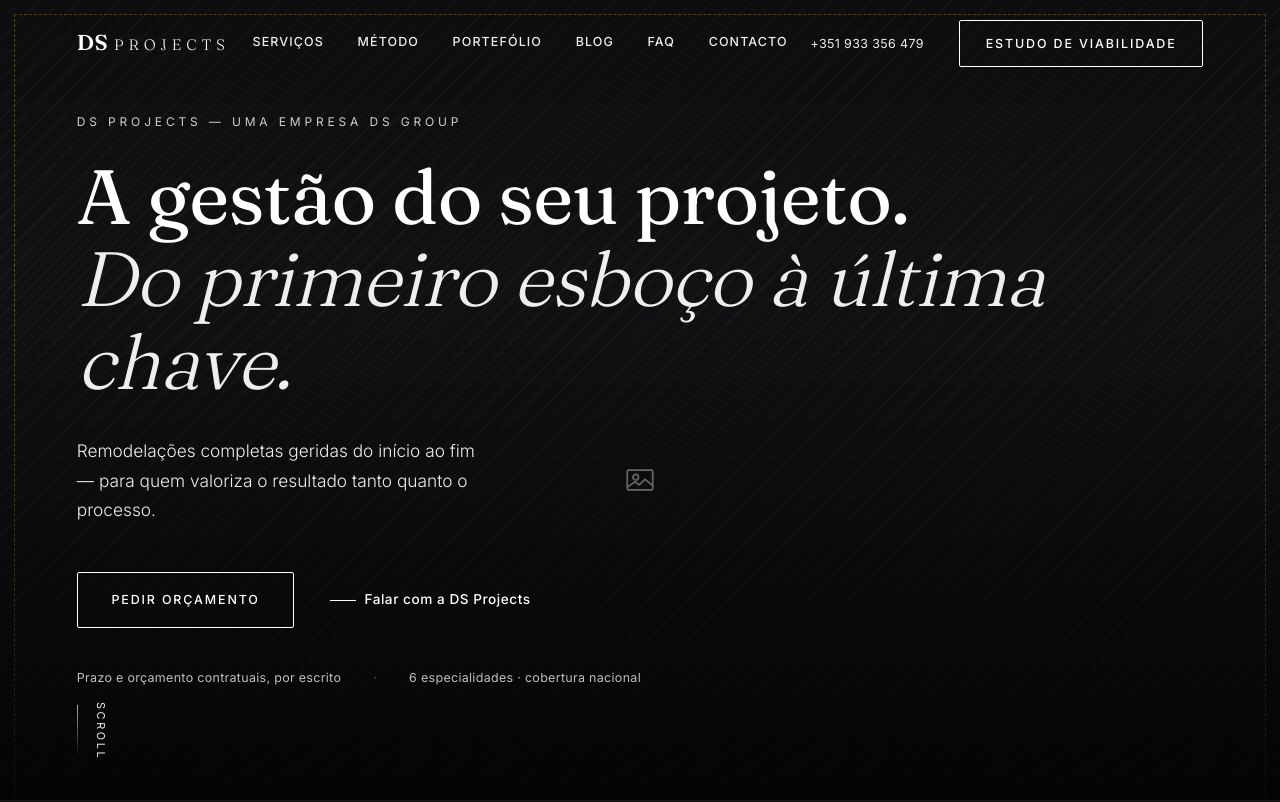
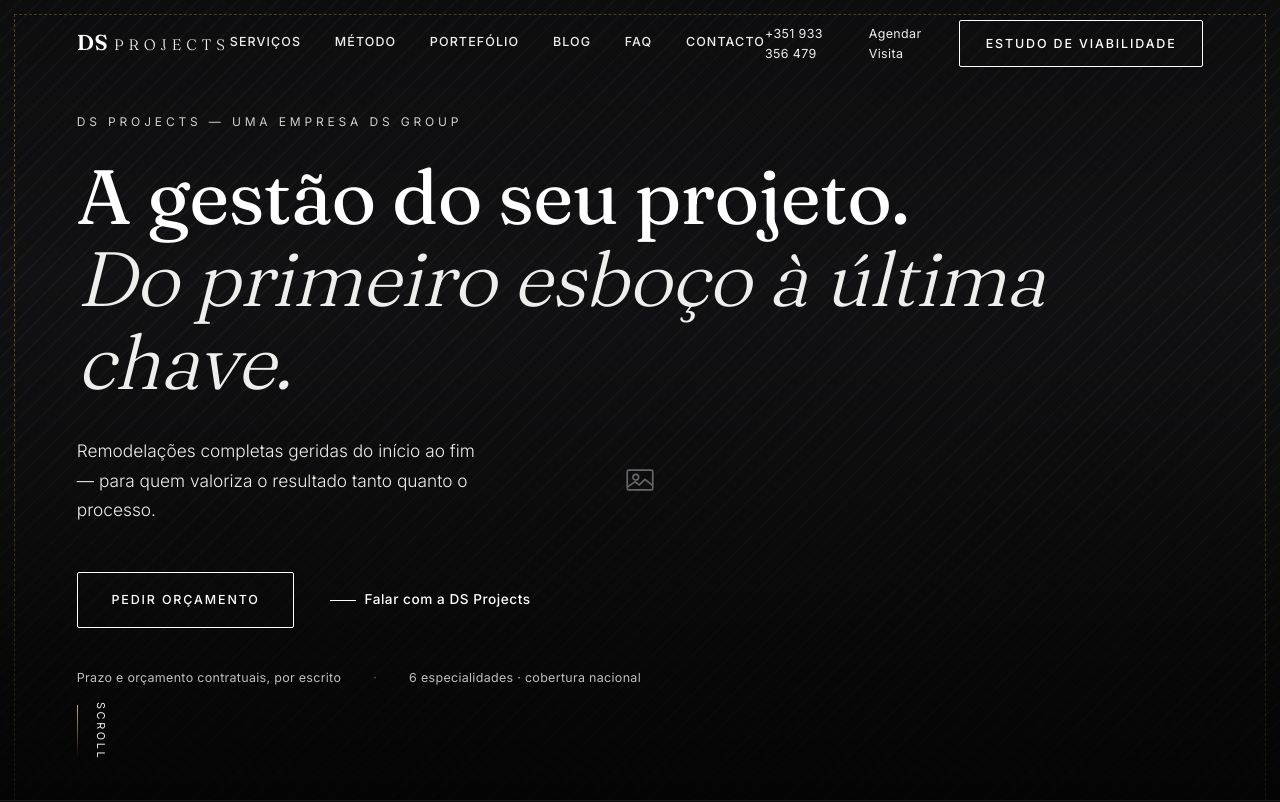
Before and after one commit to dsgrouppt/ds-group, a Next.js app in the folder website/: page / in a window 1280 px wide. Shown: the top 802 px of the page. Built offline with nearby package versions, Linux system fonts and the light colour scheme; no server answers.

Commit message:
fix(website): CTA Agendar Visita + Falar com a DS Projects no header (Header.tsx)

```diff
--- a/website/src/components/layout/Header.tsx
+++ b/website/src/components/layout/Header.tsx
@@ -79,6 +79,14 @@ export function Header() {
                                             >
                                               {siteConfig.phoneDisplay}
                                             </a>
+                                            <a
+                                                            href={siteConfig.whatsappVisitUrl}
+                                                            target="_blank"
+                                                            rel="noopener noreferrer"
+                                                            className="hidden lg:inline text-[.78rem] text-mist tracking-[.03em] hover:text-white transition-colors"
+                                                          >
+                                                          Agendar Visita
+                                            </a>
                                             <Link
                                                             href="/estudo-de-viabilidade"
                                                             className="btn btn-dark hidden lg:inline-flex"
@@ -121,6 +129,24 @@ export function Header() {
                                 >
                                 Estudo de Viabilidade
                       </Link>
+                      <a
+                                  href={siteConfig.whatsappVisitUrl}
+                                  target="_blank"
+                                  rel="noopener noreferrer"
+                                  className="btn btn-light mt-4"
+                                  onClick={() => setMenuOpen(false)}
+                                >
+                                Agendar Visita
+                      </a>
+                      <a
+                                  href={siteConfig.whatsappUrl}
+                                  target="_blank"
+                                  rel="noopener noreferrer"
+                                  className="btn btn-light mt-4"
+                                  onClick={() => setMenuOpen(false)}
+                                >
+                                Falar com a DS Projects
+                      </a>
                       <p className="mt-10 text-xs text-[#8d8d8f]">
                         {siteConfig.phoneDisplay} · {siteConfig.email}
                       </p>
```
